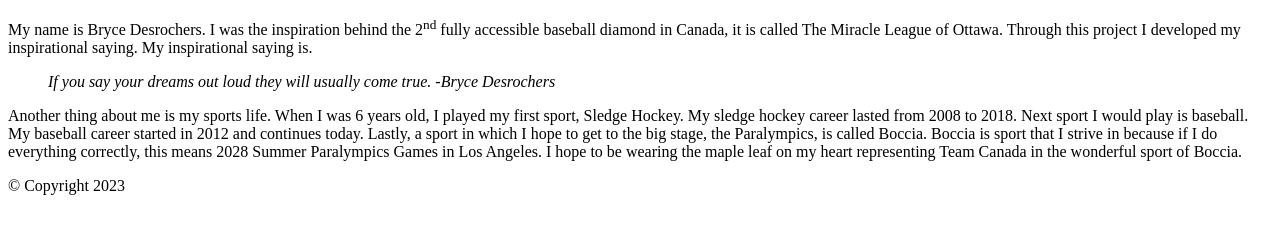
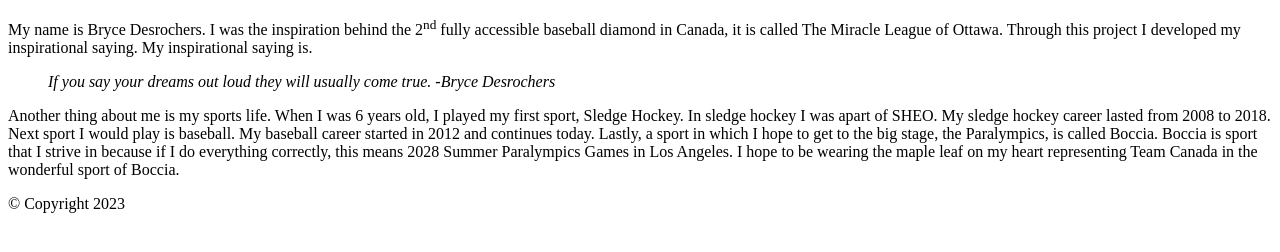
Before and after one commit to BryceDesrochers91/BryceDesrochers91.github.io, a plain HTML site: page html-assignment/index.html in a window 1280 px wide. Shown: the part 110-362 px from the top of the page. Drawn offline with Linux system fonts and the light colour scheme.

Commit message:
Adds Abbreviation sentence

```diff
--- a/html-assignment/index.html
+++ b/html-assignment/index.html
@@ -12,7 +12,7 @@
         <h2>About Me!</h2>
     </article>
     <p>My name is Bryce Desrochers. I was the inspiration behind the 2<sup>nd</sup> fully accessible baseball diamond in Canada, it is called The Miracle League of Ottawa. Through this project I developed my inspirational saying. My inspirational saying is. <blockquote><em>If you say your dreams out loud they will usually come true.</em> -<cite>Bryce Desrochers</cite></blockquote></p>
-    <p>Another thing about me is my sports life. When I was 6 years old, I played my first sport, Sledge Hockey. My sledge hockey career lasted from 2008 to 2018. Next sport I would play is baseball. My baseball career started in 2012 and continues today. Lastly, a sport in which I hope to get to the big stage, the Paralympics, is called Boccia. Boccia is sport that I strive in because if I do everything correctly, this means 2028 Summer Paralympics Games in Los Angeles. I hope to be wearing the maple leaf on my heart representing Team Canada in the wonderful sport of Boccia. </p>
+    <p>Another thing about me is my sports life. When I was 6 years old, I played my first sport, Sledge Hockey. In sledge hockey I was apart of <abbr title="Sledge Hockey of Eastern Ontario"></abbr> SHEO. My sledge hockey career lasted from 2008 to 2018. Next sport I would play is baseball. My baseball career started in 2012 and continues today. Lastly, a sport in which I hope to get to the big stage, the Paralympics, is called Boccia. Boccia is sport that I strive in because if I do everything correctly, this means 2028 Summer Paralympics Games in Los Angeles. I hope to be wearing the maple leaf on my heart representing Team Canada in the wonderful sport of Boccia. </p>
 
     <footer>
         <p>&copy Copyright 2023</p>
```
